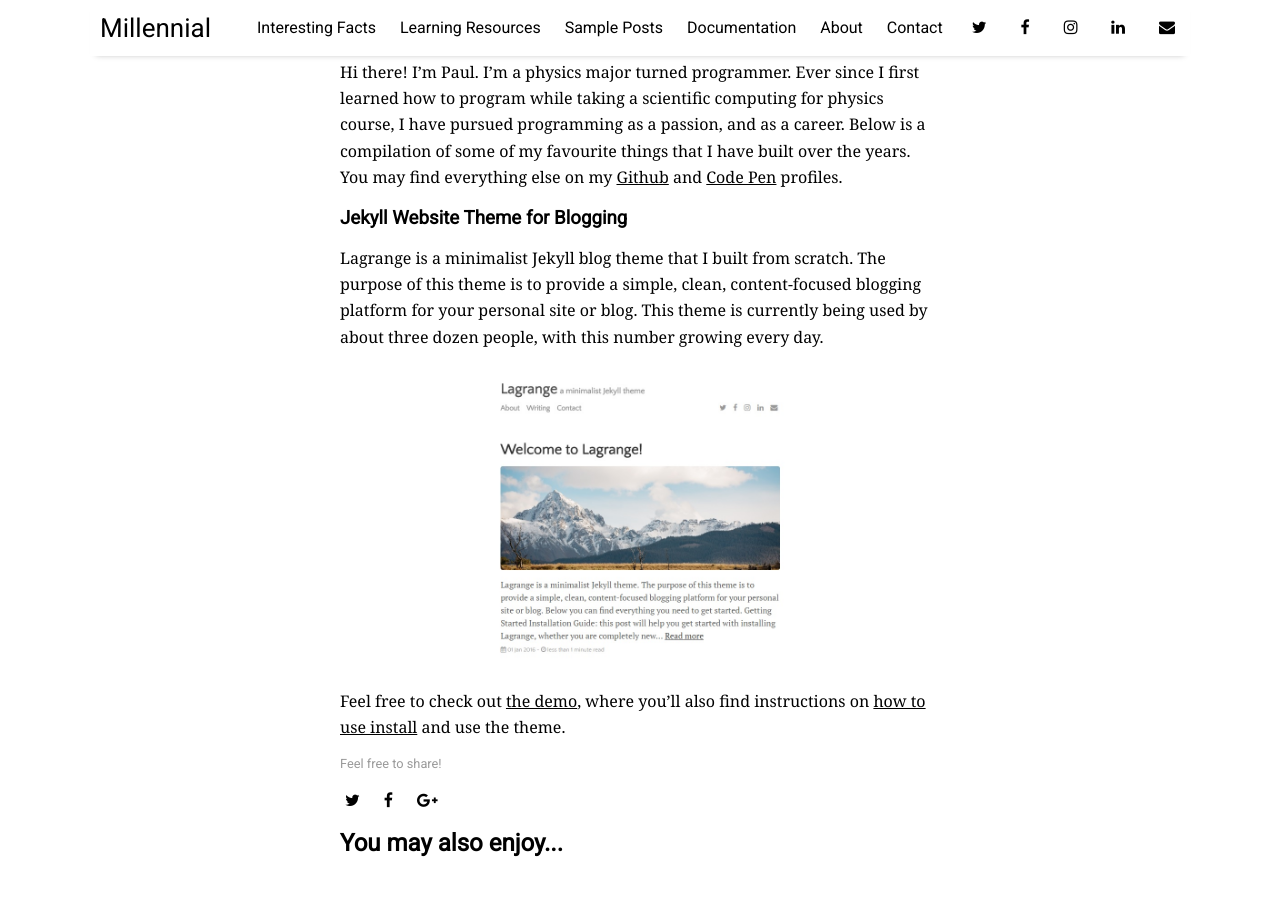
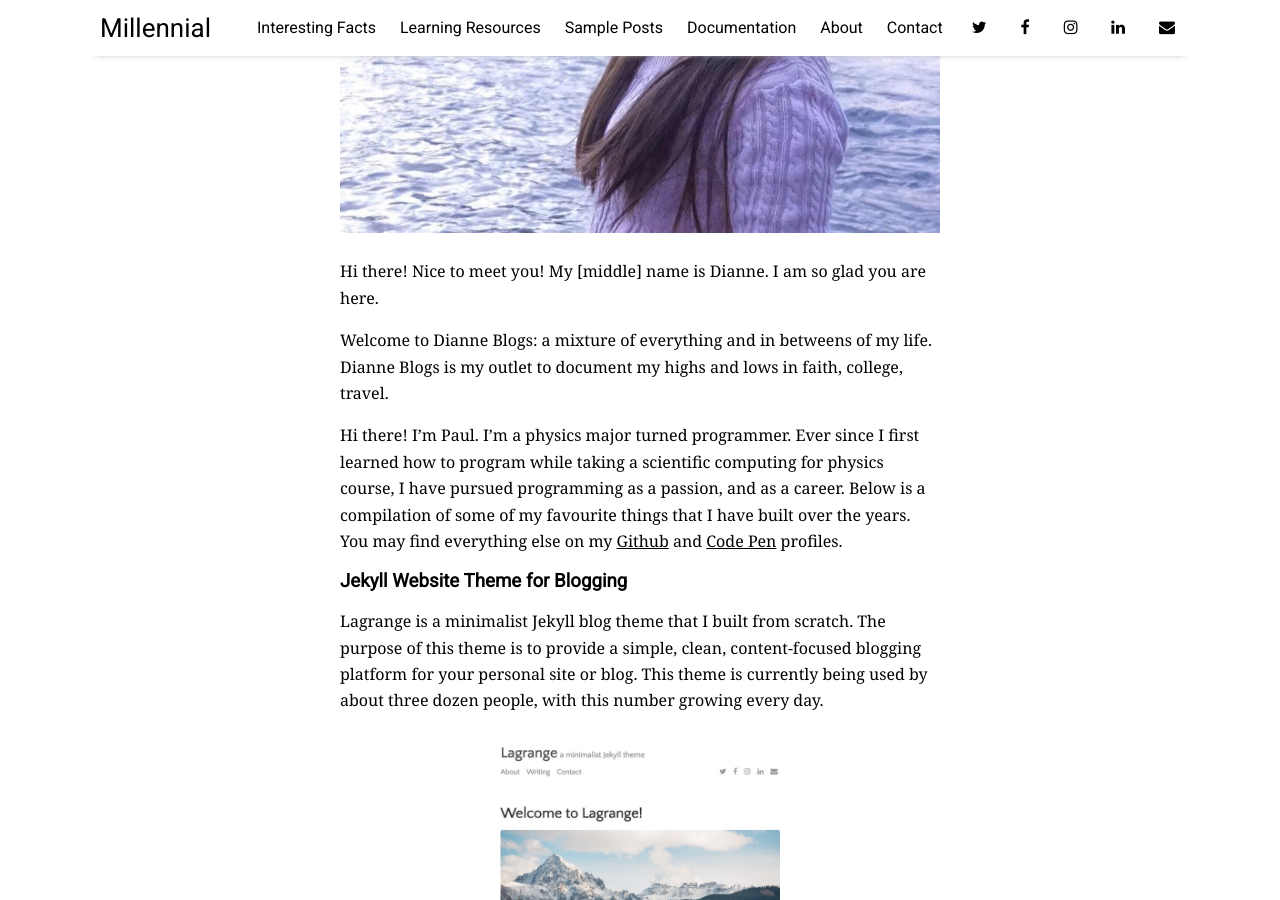
Before and after one commit to dianneblogs/dianneblogs-website, a Jekyll site: the page built from _posts/2017-09-07-About-the-Author.md, in a window 1280 px wide and 900 px high, scrolled down 526 px. Built offline with Jekyll 4.4.1, drawn with Linux system fonts in a browser that asks for light colours; nearby versions of some CDN libraries.

Commit message:
changed image to self

```diff
--- a/_posts/2017-09-07-About-the-Author.md
+++ b/_posts/2017-09-07-About-the-Author.md
@@ -5,8 +5,16 @@ author: "Dianne"
 categories: facts
 tags: [sample]
 image:
-  feature: arctic-2.jpg
+  feature: self.jpg
 ---
+
+Hi there! Nice to meet you! My [middle] name is Dianne. I am so glad you are here.
+
+
+Welcome to Dianne Blogs: a mixture of everything and in betweens of my life. Dianne Blogs is my outlet to document my highs and lows in faith, college, travel.
+
+
+
 
 Hi there! I'm Paul. I’m a physics major turned programmer. Ever since I first learned how to program while taking a scientific computing for physics course, I have pursued programming as a passion, and as a career. Below is a compilation of some of my favourite things that I have built over the years. You may find everything else on my <a href="http://github.com/lenpaul" target="_blank">Github</a> and <a href="https://codepen.io/lenpaul" target="_blank">Code Pen</a> profiles.
 
```
Also changed, not shown: assets/img/self.jpg (added), 15 other files.
